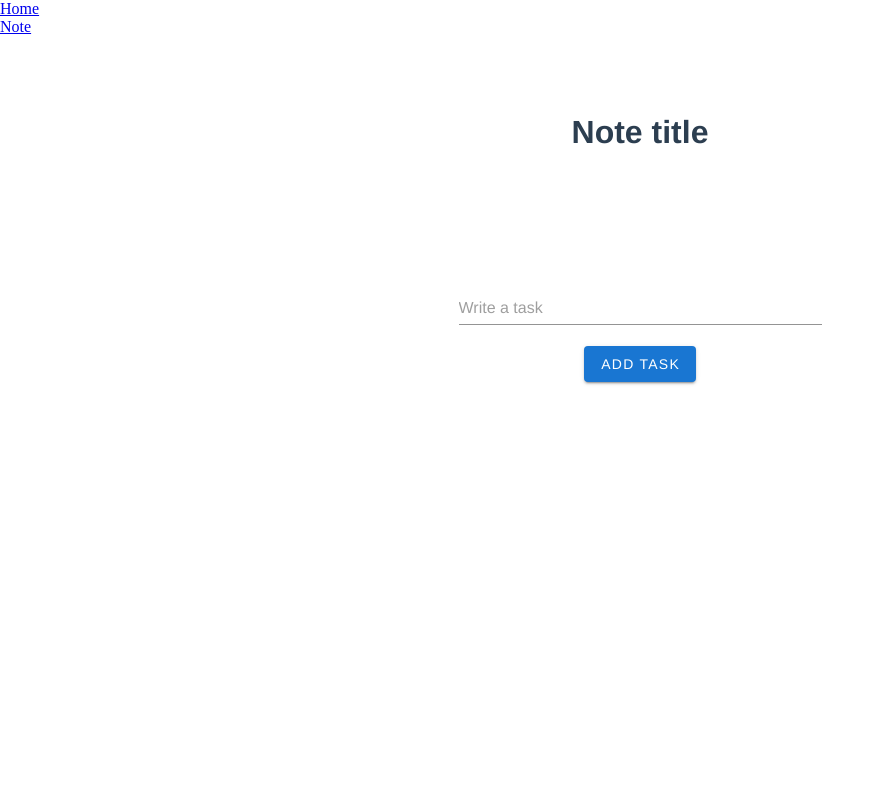
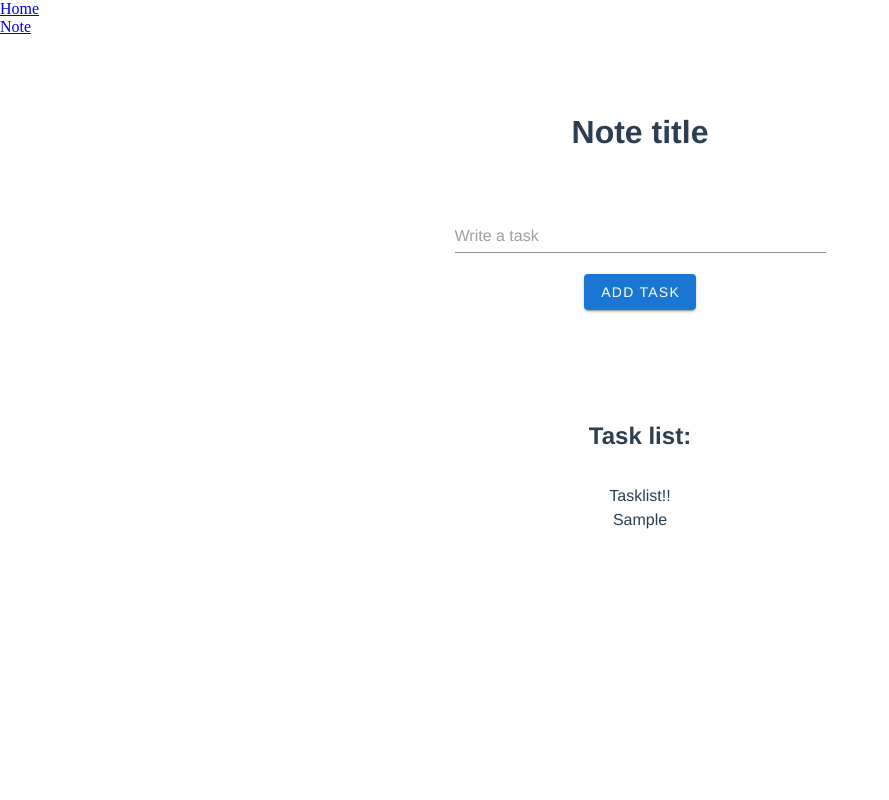
Before and after one commit to kogerumi/Vue_todo_list, a Vue app: page /note in a window 1280 px wide. Both pictures are taken after typing "Sample" into the empty fields and a click on the button "ADD TASK". Shown: the top 800 px of the page, without its empty margins (0-889 px from the left). Built offline with nearby package versions, Linux system fonts and the light colour scheme.

Commit message:
fix todo list updating

```diff
--- a/src/components/TaskForm.vue
+++ b/src/components/TaskForm.vue
@@ -1,7 +1,5 @@
 <template>
 <div class="task-form">
-    <v-app>
-        <v-container>
             <v-row class="d-flex justify-center mb-6">
                 <v-col cols="12" md="4">
                     <v-form>
@@ -10,8 +8,6 @@
                     </v-form>
                 </v-col>
             </v-row>
-        </v-container>
-    </v-app>
 </div>
 </template>
 
--- a/src/components/TodoList.vue
+++ b/src/components/TodoList.vue
@@ -4,36 +4,14 @@
         <v-container class="container">
             <v-row class="d-flex justify-center mb-6">
                 <v-col cols="12" md="4">
-                    <!-- <v-form>
-                        <v-text-field type="text" name="todo-input" placeholder="Write a task" v-model="taskText" required></v-text-field>
-                        <v-btn color="primary" @click="addTask">Add task</v-btn>
-                    </v-form> -->
 
 
-                        <!-- <v-list-item> -->
-                            <todo-item  v-for="task in tasks" :key="task.id" :text="task.text"/>
+                        <h2 class="todo-title" v-if="taskList.length">Task list:</h2>
 
-
-                           <!-- {{ tasks }} -->
-                        <!-- </v-list-item> -->
-                        <!-- <h2 class="todo-title" v-if="tasks.length">Task list:</h2> -->
-                        <!-- <v-list-item class="todo-item" v-for="(task, index) in tasks" :key="task.id">
-                            <span>{{ index + 1 }}.</span>
-                            <span :class="{done:task.isComplite}"> {{ task.text }}</span>
-                            <v-list-item-action class="task-check">
-                                <v-checkbox @change="checkTask" v-model="task.isComplite" :input-value="active" color="teal darken-2"></v-checkbox>
-                            </v-list-item-action>
-                            <div class="btn-container">
-                                <v-icon class="edit-btn" @click="editTask(task)">
-                                    mdi-pencil-box-outline
-                                </v-icon>
-                                <v-icon class="delete-btn" @click="deleteTask(i)">
-                                    mdi-close-box-outline
-                                </v-icon>
-                            </div>
-
-                        </v-list-item> -->
-
+                  <div>Tasklist!!</div>
+                  <div  v-for="(task) in taskList" :key="task.text">
+                    {{task.text}}
+                  </div>
 
                 </v-col>
             </v-row>
@@ -44,29 +22,26 @@
 </template>
 
 <script>
-import TodoItem from './TodoItem';
+// import TodoItem from './TodoItem';
 export default {
     name: 'todo-list',
 
     components: {
-        TodoItem,
+        // TodoItem,
     },
+
 
     data() {
         return {
             tasks: this.$store.state.tasks,
-            // taskText: "",
-            // tasks: [],
-            // // task: {
-            // //     id: this.id,
-            // //     text: this.taskText,
-            // //     isComplite: this.isDone
-            // // },
-            // isDone: false,
-            // id: 0,
-            // isEdit: false
         }
     },
+  computed: {
+    taskList () {
+      console.log('COMPUTED', this.$store.state.tasks);
+      return this.$store.state.tasks;
+    }
+  },
     // mounted() {
     //     const data = localStorage.getItem('tasks');
     //     if (data) {
@@ -75,10 +50,10 @@
 
     // },
     methods: {
-    //     addTask() {
-    //         this.$store.commit('addTask')
-    // console.log(this.$store.state.tasks)
-    //     },
+addTask() {
+this.$store.commit('addTask')
+console.log(this.$store.state.tasks)
+},
             // if (this.isEdit === false) {
             //     this.id++;
             //     this.tasks.push({
```
